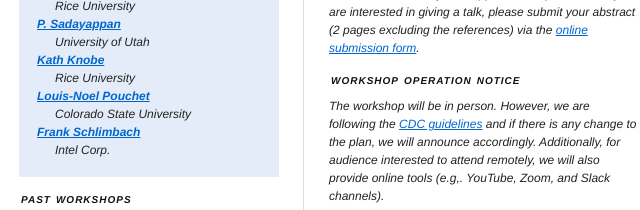
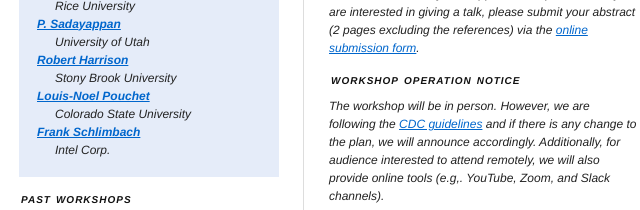
Before and after one commit to cnc-workshop/cnc2021, a plain HTML site: page index.html in a window 1280 px wide. Shown: the part 540-750 px from the top of the page, 121-761 px from the left. Drawn offline with Linux system fonts and the light colour scheme.

Commit message:
Updated the webpage

```diff
--- a/index.html
+++ b/index.html
@@ -66,8 +66,8 @@
           <dt><a href="http://www.cs.utah.edu/~saday">P. Sadayappan</a></dt>
           <dd>University of Utah</dd>
 
-          <dt><a href="https://www.linkedin.com/in/kathknobe/">Kath Knobe</a></dt>
-          <dd>Rice University</dd>
+          <dt><a href="https://www.stonybrook.edu/commcms/ams/people/_faculty_profiles/harrison">Robert Harrison</a></dt>
+          <dd>Stony Brook University</dd>
 
           <dt><a href="http://www.cs.colostate.edu/~pouchet/">Louis-Noel Pouchet</a></dt>
           <dd>Colorado State University</dd>
```
